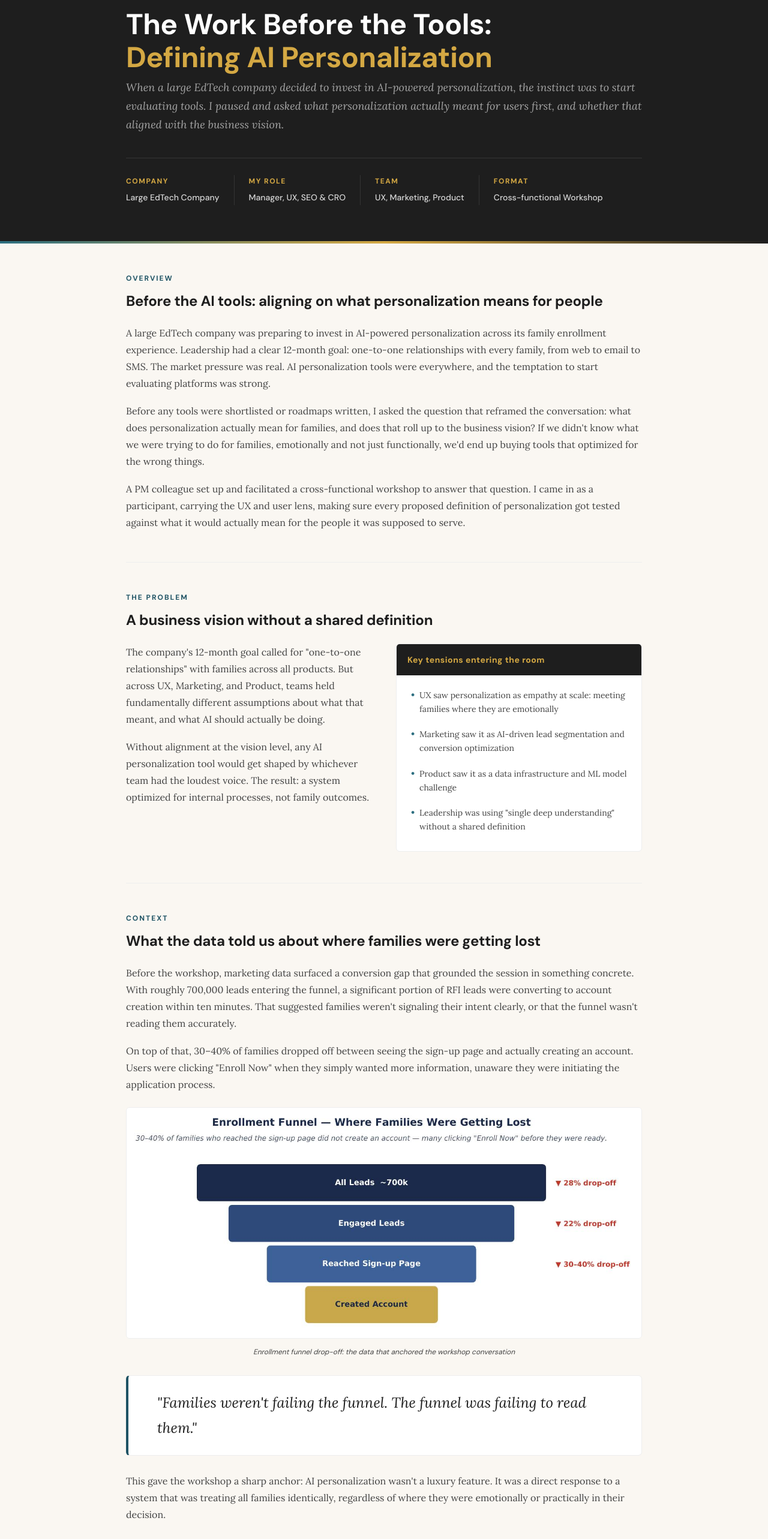
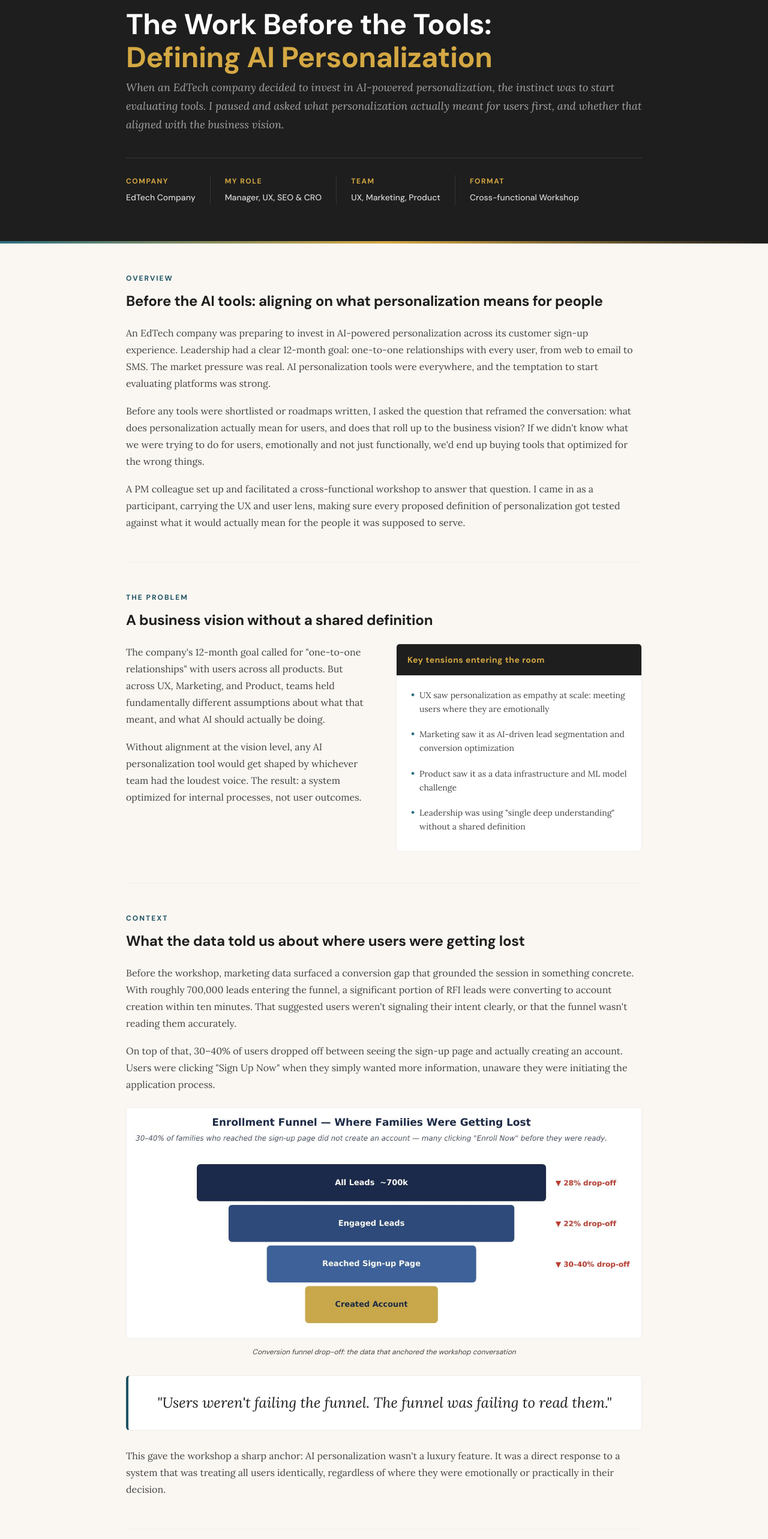
Before and after one commit to jesseleedespard/jesseleedespard.com, a React (Vite) app: page /case-studies/work-before-the-tools in a window 1280 px wide. Shown: the part 200-2766 px from the top of the page at 60% size. Built offline with nearby package versions, Linux system fonts and the light colour scheme.

Commit message:
Remove identifying terms from Work Before the Tools case study — replace enrollment, families, family, and Enroll Now with neutral equivalents throughout copy, alt text, captions, and pull quotes

```diff
--- a/src/app/pages/CaseStudyWorkBeforeTools.tsx
+++ b/src/app/pages/CaseStudyWorkBeforeTools.tsx
@@ -448,12 +448,12 @@ html { scroll-behavior: smooth; }
             The Work Before the Tools: <em>Defining AI Personalization</em>
           </h1>
           <p className="hero-sub">
-            When a large EdTech company decided to invest in AI-powered personalization, the instinct was to start evaluating tools. I paused and asked what personalization actually meant for users first, and whether that aligned with the business vision.
+            When an EdTech company decided to invest in AI-powered personalization, the instinct was to start evaluating tools. I paused and asked what personalization actually meant for users first, and whether that aligned with the business vision.
           </p>
           <div className="meta-strip">
             <div className="meta-item">
               <div className="meta-label">Company</div>
-              <div className="meta-value">Large EdTech Company</div>
+              <div className="meta-value">EdTech Company</div>
             </div>
             <div className="meta-item">
               <div className="meta-label">My Role</div>
@@ -476,10 +476,10 @@ html { scroll-behavior: smooth; }
           <div className="section-label">Overview</div>
           <h2>Before the AI tools: aligning on what personalization means for people</h2>
           <p>
-            A large EdTech company was preparing to invest in AI-powered personalization across its family enrollment experience. Leadership had a clear 12-month goal: one-to-one relationships with every family, from web to email to SMS. The market pressure was real. AI personalization tools were everywhere, and the temptation to start evaluating platforms was strong.
+            An EdTech company was preparing to invest in AI-powered personalization across its customer sign-up experience. Leadership had a clear 12-month goal: one-to-one relationships with every user, from web to email to SMS. The market pressure was real. AI personalization tools were everywhere, and the temptation to start evaluating platforms was strong.
           </p>
           <p>
-            Before any tools were shortlisted or roadmaps written, I asked the question that reframed the conversation: what does personalization actually mean for families, and does that roll up to the business vision? If we didn't know what we were trying to do for families, emotionally and not just functionally, we'd end up buying tools that optimized for the wrong things.
+            Before any tools were shortlisted or roadmaps written, I asked the question that reframed the conversation: what does personalization actually mean for users, and does that roll up to the business vision? If we didn't know what we were trying to do for users, emotionally and not just functionally, we'd end up buying tools that optimized for the wrong things.
           </p>
           <p>
             A PM colleague set up and facilitated a cross-functional workshop to answer that question. I came in as a participant, carrying the UX and user lens, making sure every proposed definition of personalization got tested against what it would actually mean for the people it was supposed to serve.
@@ -494,17 +494,17 @@ html { scroll-behavior: smooth; }
           <div className="two-col">
             <div>
               <p>
-                The company's 12-month goal called for "one-to-one relationships" with families across all products. But across UX, Marketing, and Product, teams held fundamentally different assumptions about what that meant, and what AI should actually be doing.
+                The company's 12-month goal called for "one-to-one relationships" with users across all products. But across UX, Marketing, and Product, teams held fundamentally different assumptions about what that meant, and what AI should actually be doing.
               </p>
               <p>
-                Without alignment at the vision level, any AI personalization tool would get shaped by whichever team had the loudest voice. The result: a system optimized for internal processes, not family outcomes.
+                Without alignment at the vision level, any AI personalization tool would get shaped by whichever team had the loudest voice. The result: a system optimized for internal processes, not user outcomes.
               </p>
             </div>
             <div>
               <div className="tension-box">
                 <div className="tension-box-head">Key tensions entering the room</div>
                 <div className="tension-box-body">
-                  <div className="principle-item">UX saw personalization as empathy at scale: meeting families where they are emotionally</div>
+                  <div className="principle-item">UX saw personalization as empathy at scale: meeting users where they are emotionally</div>
                   <div className="principle-item">Marketing saw it as AI-driven lead segmentation and conversion optimization</div>
                   <div className="principle-item">Product saw it as a data infrastructure and ML model challenge</div>
                   <div className="principle-item">Leadership was using "single deep understanding" without a shared definition</div>
@@ -518,25 +518,25 @@ html { scroll-behavior: smooth; }
 
         <div className="section">
           <div className="section-label">Context</div>
-          <h2>What the data told us about where families were getting lost</h2>
+          <h2>What the data told us about where users were getting lost</h2>
           <p>
-            Before the workshop, marketing data surfaced a conversion gap that grounded the session in something concrete. With roughly 700,000 leads entering the funnel, a significant portion of RFI leads were converting to account creation within ten minutes. That suggested families weren't signaling their intent clearly, or that the funnel wasn't reading them accurately.
+            Before the workshop, marketing data surfaced a conversion gap that grounded the session in something concrete. With roughly 700,000 leads entering the funnel, a significant portion of RFI leads were converting to account creation within ten minutes. That suggested users weren't signaling their intent clearly, or that the funnel wasn't reading them accurately.
           </p>
           <p>
-            On top of that, 30–40% of families dropped off between seeing the sign-up page and actually creating an account. Users were clicking "Enroll Now" when they simply wanted more information, unaware they were initiating the application process.
+            On top of that, 30–40% of users dropped off between seeing the sign-up page and actually creating an account. Users were clicking "Sign Up Now" when they simply wanted more information, unaware they were initiating the application process.
           </p>
 
           <div className="img-block">
-            <img src="/img_funnel.png" alt="Enrollment funnel drop-off chart" />
+            <img src="/img_funnel.png" alt="Conversion funnel drop-off chart" />
           </div>
-          <p className="img-caption">Enrollment funnel drop-off: the data that anchored the workshop conversation</p>
+          <p className="img-caption">Conversion funnel drop-off: the data that anchored the workshop conversation</p>
 
           <div className="pull-quote">
-            <p>"Families weren't failing the funnel. The funnel was failing to read them."</p>
+            <p>"Users weren't failing the funnel. The funnel was failing to read them."</p>
           </div>
 
           <p>
-            This gave the workshop a sharp anchor: AI personalization wasn't a luxury feature. It was a direct response to a system that was treating all families identically, regardless of where they were emotionally or practically in their decision.
+            This gave the workshop a sharp anchor: AI personalization wasn't a luxury feature. It was a direct response to a system that was treating all users identically, regardless of where they were emotionally or practically in their decision.
           </p>
         </div>
 
@@ -546,10 +546,10 @@ html { scroll-behavior: smooth; }
           <div className="section-label">My Role</div>
           <h2>Carrying the user perspective into a business vision workshop</h2>
           <p>
-            My role in the workshop was not to run it. A PM colleague designed and facilitated the session. I was a participant, there as the UX manager, with a clear job: make sure every definition of personalization we landed on was tested against what it would actually mean for families, not just what it would mean for the business.
+            My role in the workshop was not to run it. A PM colleague designed and facilitated the session. I was a participant, there as the UX manager, with a clear job: make sure every definition of personalization we landed on was tested against what it would actually mean for users, not just what it would mean for the business.
           </p>
           <p>
-            That meant asking questions that slowed the conversation down when it rushed toward tools or business mechanics. It meant naming the risk that "one-to-one relationships" could get quietly reinterpreted as efficient lead segmentation if no one held space for the family experience. And it meant bringing that lens into the synthesis, so the document that was handed off to analytics, engineering, and senior leadership carried a user perspective, not just a business one.
+            That meant asking questions that slowed the conversation down when it rushed toward tools or business mechanics. It meant naming the risk that "one-to-one relationships" could get quietly reinterpreted as efficient lead segmentation if no one held space for the user experience. And it meant bringing that lens into the synthesis, so the document that was handed off to analytics, engineering, and senior leadership carried a user perspective, not just a business one.
           </p>
         </div>
 
@@ -559,7 +559,7 @@ html { scroll-behavior: smooth; }
           <div className="section-label">The Workshop</div>
           <h2>Defining what personalization should feel like</h2>
           <p>
-            The PM's workshop moved through five phases, from framing to synthesis. The one where the UX lens could show up most fully was the definition of personalization principles. The team worked individually and then together to articulate three things: what personalization IS, what it IS NOT, and how families should FEEL when they experience it.
+            The PM's workshop moved through five phases, from framing to synthesis. The one where the UX lens could show up most fully was the definition of personalization principles. The team worked individually and then together to articulate three things: what personalization IS, what it IS NOT, and how users should FEEL when they experience it.
           </p>
 
           <div className="principles-headline">Personalization Principles: What the Team Aligned On</div>
@@ -570,11 +570,11 @@ html { scroll-behavior: smooth; }
               </div>
               <div className="principle-body">
                 <div className="principle-item">A holistic journey, not a one-time event</div>
-                <div className="principle-item">Empathy at scale: meeting families where they are emotionally</div>
+                <div className="principle-item">Empathy at scale: meeting users where they are emotionally</div>
                 <div className="principle-item">Helpful guidance, relevant at the right moment</div>
                 <div className="principle-item">Continuous: it remembers who you are across the journey</div>
                 <div className="principle-item">A source of confident, informed decision-making</div>
-                <div className="principle-note">Families should feel: seen, guided, in charge</div>
+                <div className="principle-note">Users should feel: seen, guided, in charge</div>
               </div>
             </div>
             <div className="principle-card">
@@ -587,12 +587,12 @@ html { scroll-behavior: smooth; }
                 <div className="principle-item">A one-time feature or campaign tactic</div>
                 <div className="principle-item">About creating excitement — it builds reassurance</div>
                 <div className="principle-item">Defined by demographic data alone</div>
-                <div className="principle-note">Families should NOT feel: pitched, overwhelmed, or tracked</div>
+                <div className="principle-note">Users should NOT feel: pitched, overwhelmed, or tracked</div>
               </div>
             </div>
             <div className="principle-card">
               <div className="principle-head" style={{ background: 'var(--charcoal)' }}>
-                <div className="principle-title" style={{ color: 'var(--gold)' }}>Families Should Feel</div>
+                <div className="principle-title" style={{ color: 'var(--gold)' }}>Users Should Feel</div>
               </div>
               <div className="principle-body">
                 <div className="principle-item">Seen and understood as individuals</div>
@@ -626,7 +626,7 @@ html { scroll-behavior: smooth; }
               </div>
               <div className="pillar-body">
                 <div className="pillar-item">Personalization is not a one-time touchpoint. <strong>It remembers who users are</strong> and meets them at every stage of the journey.</div>
-                <div className="pillar-item">Families should feel cared for and informed at all points. Personalization is a source of <strong>confident, informed decision-making</strong>.</div>
+                <div className="pillar-item">Users should feel cared for and informed at all points. Personalization is a source of <strong>confident, informed decision-making</strong>.</div>
               </div>
             </div>
             <div className="pillar">
@@ -634,9 +634,9 @@ html { scroll-behavior: smooth; }
                 Dynamic Content Engine
               </div>
               <div className="pillar-body">
-                <div className="pillar-item">Personalization <strong>adjusts the experience based on context</strong>, aware of who families are and what they need at each step.</div>
+                <div className="pillar-item">Personalization <strong>adjusts the experience based on context</strong>, aware of who users are and what they need at each step.</div>
                 <div className="pillar-item">Leverages the content we have created to place the right amount of relevant information in the right context, helping users confidently progress to the next step.</div>
-                <div className="pillar-item">Small redirects guide families back on track <strong>wherever they drop off</strong> in the journey.</div>
+                <div className="pillar-item">Small redirects guide users back on track <strong>wherever they drop off</strong> in the journey.</div>
               </div>
             </div>
             <div className="pillar">
@@ -644,7 +644,7 @@ html { scroll-behavior: smooth; }
                 Proactive Trust Building
               </div>
               <div className="pillar-body">
-                <div className="pillar-item"><strong>Answer likely questions before families think to ask them</strong>, so they can trust themselves without needing perfect certainty.</div>
+                <div className="pillar-item"><strong>Answer likely questions before users think to ask them</strong>, so they can trust themselves without needing perfect certainty.</div>
                 <div className="pillar-item">The emotionally appropriate experience, <strong>at the right level of detail, in the right moment</strong>, for their specific scenario.</div>
               </div>
             </div>
@@ -657,7 +657,7 @@ html { scroll-behavior: smooth; }
           <div className="section-label">Key Insight</div>
           <h2>Reassurance, not excitement</h2>
           <p>
-            One of the most clarifying moments of the workshop was a reframe that came from holding the family perspective in the room. Families enrolling a child in school don't need to be excited by AI. By the time they reach enrollment, they've already made a difficult, unconventional decision. What they need is reassurance that they made the right one.
+            One of the most clarifying moments of the workshop was a reframe that came from holding the user perspective in the room. Users at this kind of decision point don't need to be excited by AI. By the time they're ready to commit, they've already made a difficult, unconventional decision. What they need is reassurance that they made the right one.
           </p>
           <p>
             This shifted the entire conversation about what AI personalization was for. It wasn't about a compelling, algorithmically-driven marketing experience. It was about building the conditions for confident, informed decision-making at scale.
```
